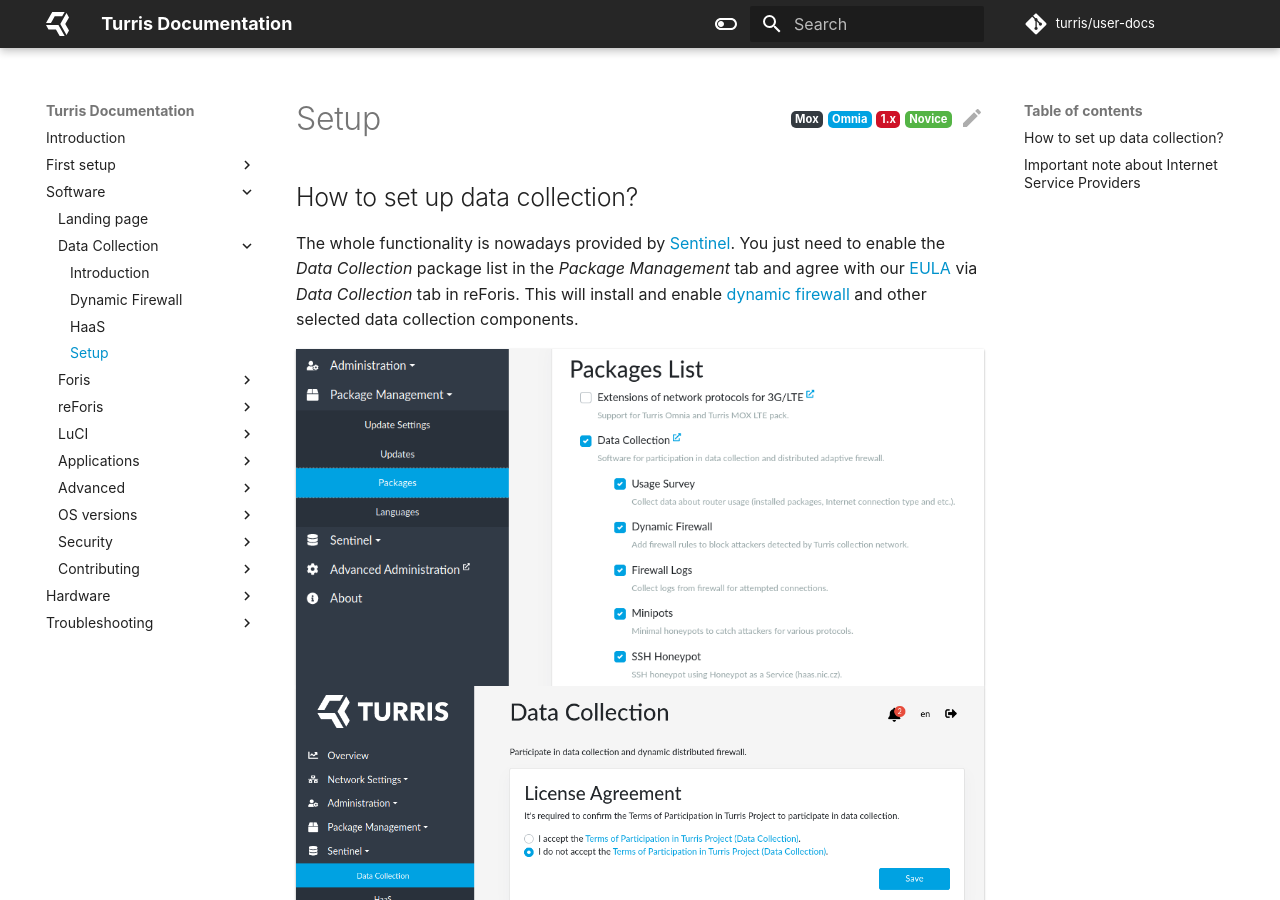
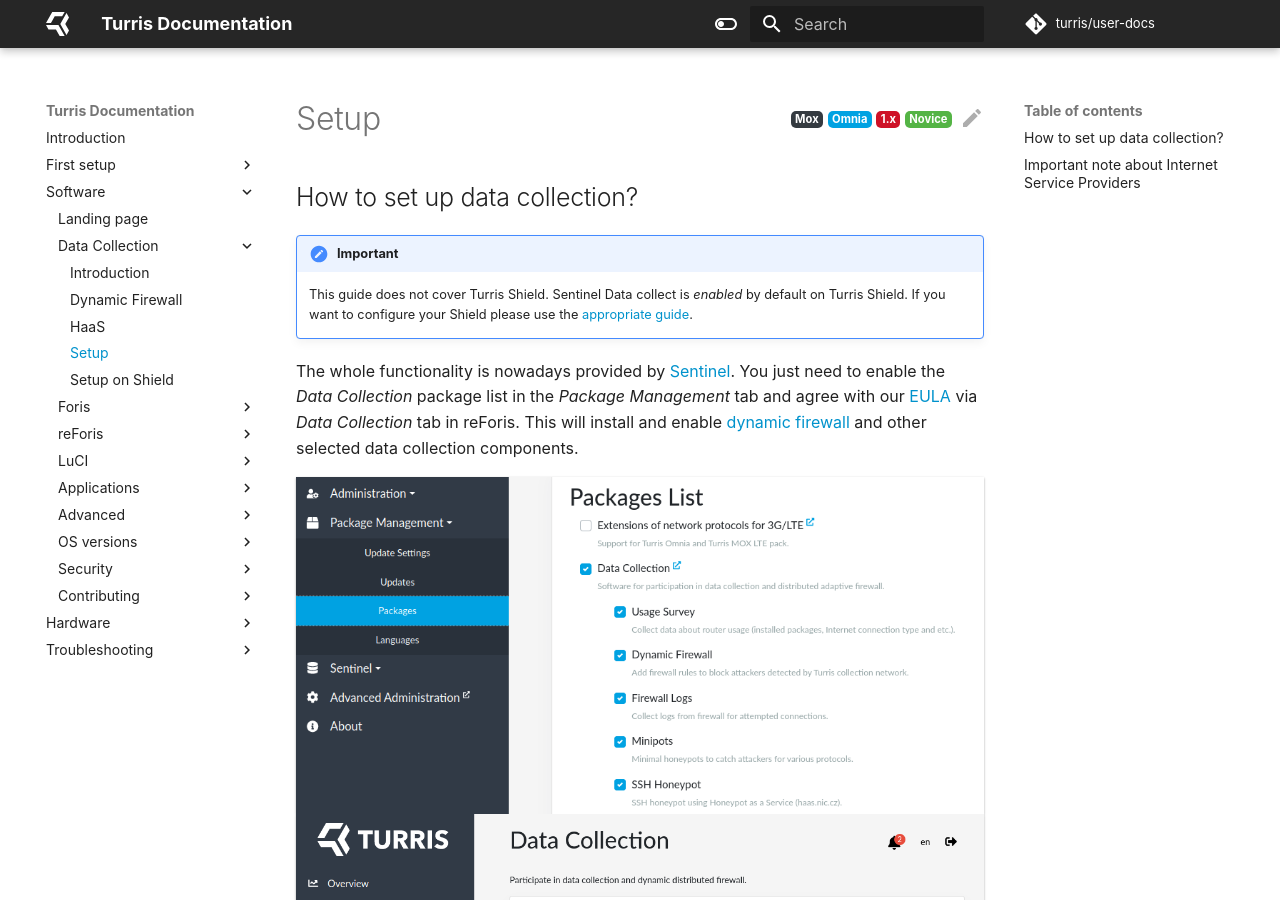
Before and after one commit to turris-cz/user-docs, an MkDocs documentation site: the page built from docs/basics/collect/setup.md, in a window 1280 px wide and 900 px high. Built offline with MkDocs 1.6.1 and Material for MkDocs 9.7.7, drawn with Linux system fonts in a browser that asks for light colours.

Commit message:
basics/collect: Add page about data collection on Shield

````diff
--- a/docs/basics/collect/setup.md
+++ b/docs/basics/collect/setup.md
@@ -3,6 +3,11 @@
 competency: novice
 ---
 ## How to set up data collection?
+
+!!! important
+    This guide does not cover Turris Shield. Sentinel Data collect
+    is *enabled* by default on Turris Shield. If you want to configure your
+    Shield please use the [appropriate guide](setup-shield.md).
 
 The whole functionality is nowadays provided by [Sentinel](../apps/sentinel.md).
 You just need to enable the _Data Collection_ package list in the
@@ -35,6 +40,8 @@
 /etc/init.d/haas-proxy enable
 /etc/init.d/haas-proxy start
 ```
+
+<!--isp-start-->
 ## Important note about Internet Service Providers
 
 Some [Internet Service Providers](https://en.wikipedia.org/wiki/Internet_service_provider)
@@ -65,3 +72,4 @@
 !!! warning
     Some ISPs silently block access to some ports (they do not declare that
     they do so). It is useful to ask explicitly which ports are blocked.
+<!--isp-end-->
--- a/mkdocs.yml
+++ b/mkdocs.yml
@@ -124,6 +124,7 @@
         - Dynamic Firewall: 'basics/collect/dynfw/collect-dynfw.md'
         - HaaS: 'basics/collect/haas.md'
         - Setup: 'basics/collect/setup.md'
+        - Setup on Shield: 'basics/collect/setup-shield.md'
     - Foris:
         - 'Secure access': 'basics/foris/https/https.md'
         - LAN: 'basics/foris/lan/foris-lan.md'
````
Also changed, not shown: docs/basics/collect/setup-shield.md (added, +44 -0 lines), docs/basics/collect/collect-disabled.png (added), docs/basics/collect/collect-shield.png (added), docs/basics/collect/haas-shield.png (added).
